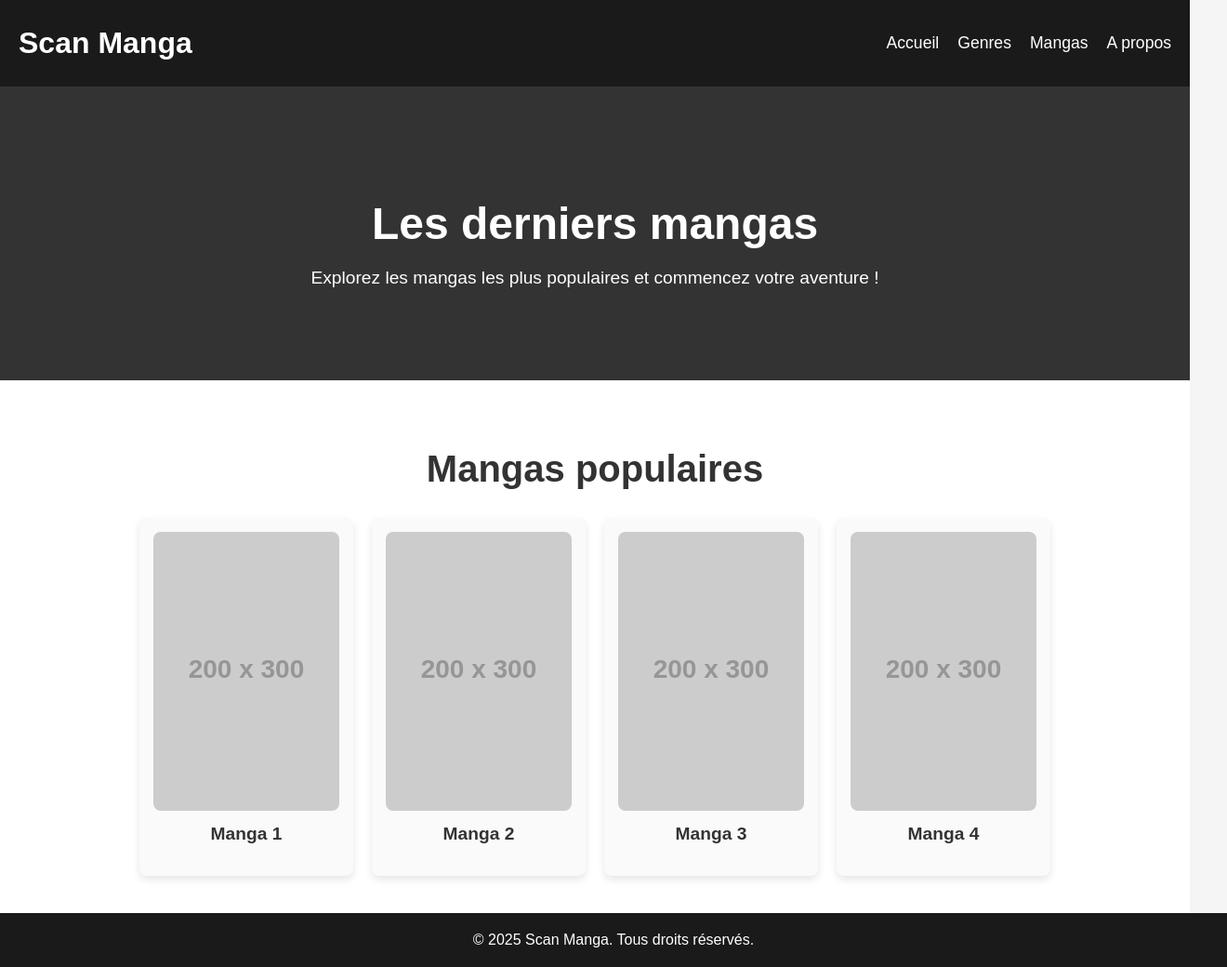
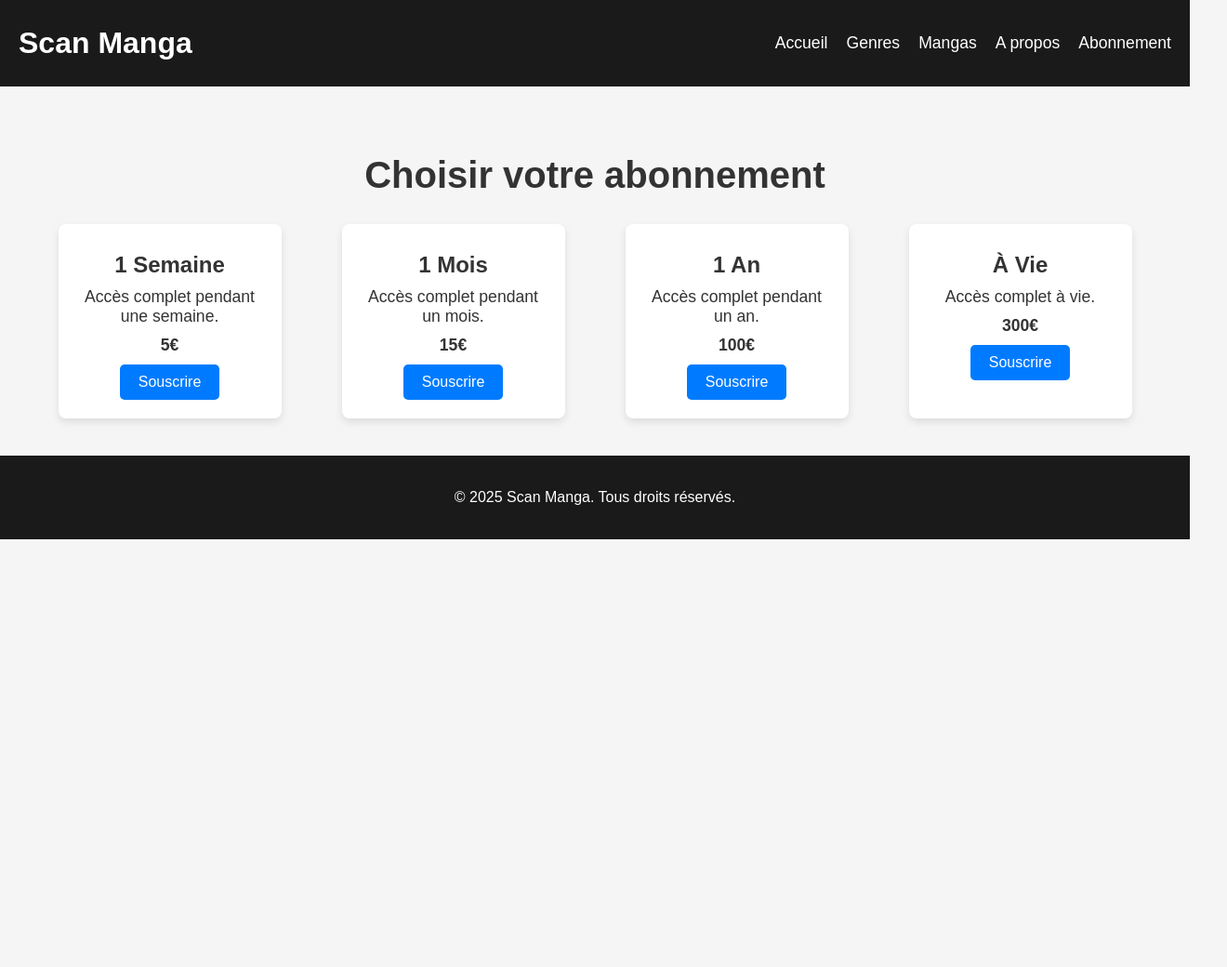
Before and after one commit to Parfait618/Parfait618.github.io, a plain HTML site: page index.html in a window 1280 px wide. Shown: the whole page at 93% size, 1320 px wide, since content can reach past the window. After the commit the page ends 800 px from the top, so only its background shows below. Drawn offline with Linux system fonts and the light colour scheme; placeholder pictures from the web are drawn by us; a script that the page names is missing.

Commit message:
Add files via upload

```diff
--- a/index.html
+++ b/index.html
@@ -3,11 +3,10 @@
 <head>
     <meta charset="UTF-8">
     <meta name="viewport" content="width=device-width, initial-scale=1.0">
-    <title>Scan Manga</title>
+    <title>Scan Manga - Abonnement</title>
     <link rel="stylesheet" href="styles.css">
 </head>
 <body>
-    <!-- Header -->
     <header>
         <div class="logo">
             <h1>Scan Manga</h1>
@@ -18,37 +17,38 @@
                 <li><a href="#">Genres</a></li>
                 <li><a href="#">Mangas</a></li>
                 <li><a href="#">A propos</a></li>
+                <li><a href="#">Abonnement</a></li>
             </ul>
         </nav>
     </header>
 
-    <!-- Hero Section -->
-    <section class="hero">
-        <div class="hero-content">
-            <h2>Les derniers mangas</h2>
-            <p>Explorez les mangas les plus populaires et commencez votre aventure !</p>
-        </div>
-    </section>
-
-    <!-- Featured Mangas -->
-    <section class="mangas">
-        <h2>Mangas populaires</h2>
-        <div class="manga-list">
-            <div class="manga-item">
-                <img src="https://via.placeholder.com/200x300" alt="Manga 1">
-                <h3>Manga 1</h3>
+    <!-- Section Abonnement -->
+    <section class="abonnement">
+        <h2>Choisir votre abonnement</h2>
+        <div class="abonnement-options">
+            <div class="option">
+                <h3>1 Semaine</h3>
+                <p>Accès complet pendant une semaine.</p>
+                <p><strong>5€</strong></p>
+                <button class="subscribe-button" data-duration="1 semaine" data-price="5">Souscrire</button>
             </div>
-            <div class="manga-item">
-                <img src="https://via.placeholder.com/200x300" alt="Manga 2">
-                <h3>Manga 2</h3>
+            <div class="option">
+                <h3>1 Mois</h3>
+                <p>Accès complet pendant un mois.</p>
+                <p><strong>15€</strong></p>
+                <button class="subscribe-button" data-duration="1 mois" data-price="15">Souscrire</button>
             </div>
-            <div class="manga-item">
-                <img src="https://via.placeholder.com/200x300" alt="Manga 3">
-                <h3>Manga 3</h3>
+            <div class="option">
+                <h3>1 An</h3>
+                <p>Accès complet pendant un an.</p>
+                <p><strong>100€</strong></p>
+                <button class="subscribe-button" data-duration="1 an" data-price="100">Souscrire</button>
             </div>
-            <div class="manga-item">
-                <img src="https://via.placeholder.com/200x300" alt="Manga 4">
-                <h3>Manga 4</h3>
+            <div class="option">
+                <h3>À Vie</h3>
+                <p>Accès complet à vie.</p>
+                <p><strong>300€</strong></p>
+                <button class="subscribe-button" data-duration="à vie" data-price="300">Souscrire</button>
             </div>
         </div>
     </section>
--- a/styles.css
+++ b/styles.css
@@ -1,13 +1,11 @@
-/* Global Styles */
 body {
-    font-family: 'Arial', sans-serif;
+    font-family: Arial, sans-serif;
     margin: 0;
     padding: 0;
     background-color: #f5f5f5;
     color: #333;
 }
 
-/* Header Styles */
 header {
     background-color: #1a1a1a;
     color: white;
@@ -41,72 +39,60 @@ header nav ul li a:hover {
     text-decoration: underline;
 }
 
-/* Hero Section */
-.hero {
-    background-color: #333;
-    color: white;
-    padding: 80px 20px;
+.abonnement {
+    padding: 40px;
     text-align: center;
 }
 
-.hero h2 {
-    font-size: 3em;
-    margin-bottom: 20px;
-}
-
-.hero p {
-    font-size: 1.2em;
-}
-
-/* Featured Mangas */
-.mangas {
-    padding: 40px 20px;
-    text-align: center;
-    background-color: #fff;
-}
-
-.mangas h2 {
+.abonnement h2 {
     font-size: 2.5em;
     margin-bottom: 30px;
 }
 
-.manga-list {
+.abonnement-options {
     display: flex;
-    justify-content: center;
+    justify-content: space-around;
+    flex-wrap: wrap;
     gap: 20px;
-    flex-wrap: wrap;
 }
 
-.manga-item {
-    background-color: #fafafa;
-    padding: 15px;
+.option {
+    background-color: #fff;
+    padding: 20px;
     border-radius: 8px;
     box-shadow: 0 4px 8px rgba(0, 0, 0, 0.1);
+    width: 200px;
     text-align: center;
-    width: 200px;
 }
 
-.manga-item img {
-    width: 100%;
-    border-radius: 8px;
+.option h3 {
+    font-size: 1.5em;
+    margin: 10px 0;
 }
 
-.manga-item h3 {
-    margin-top: 10px;
-    font-size: 1.2em;
+.option p {
+    font-size: 1.1em;
+    margin: 10px 0;
 }
 
-/* Footer Styles */
+.subscribe-button {
+    background-color: #007bff;
+    color: white;
+    padding: 10px 20px;
+    border: none;
+    border-radius: 5px;
+    font-size: 1em;
+    cursor: pointer;
+}
+
+.subscribe-button:hover {
+    background-color: #0056b3;
+}
+
+/* Footer */
 footer {
     background-color: #1a1a1a;
     color: white;
     text-align: center;
     padding: 20px;
-    position: relative;
-    bottom: 0;
-    width: 100%;
 }
-
-footer p {
-    margin: 0;
-}
```
